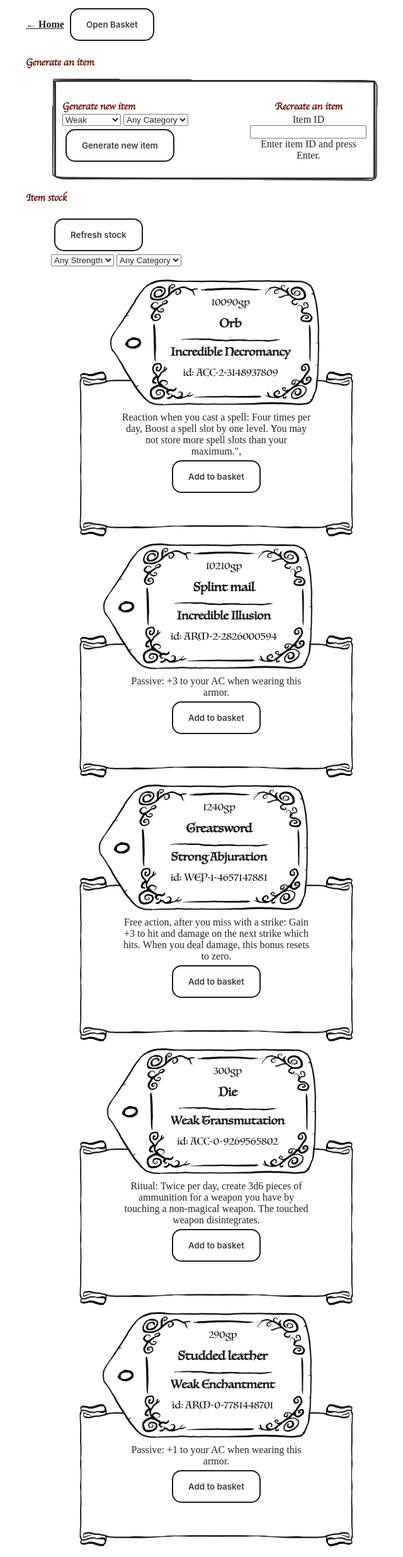
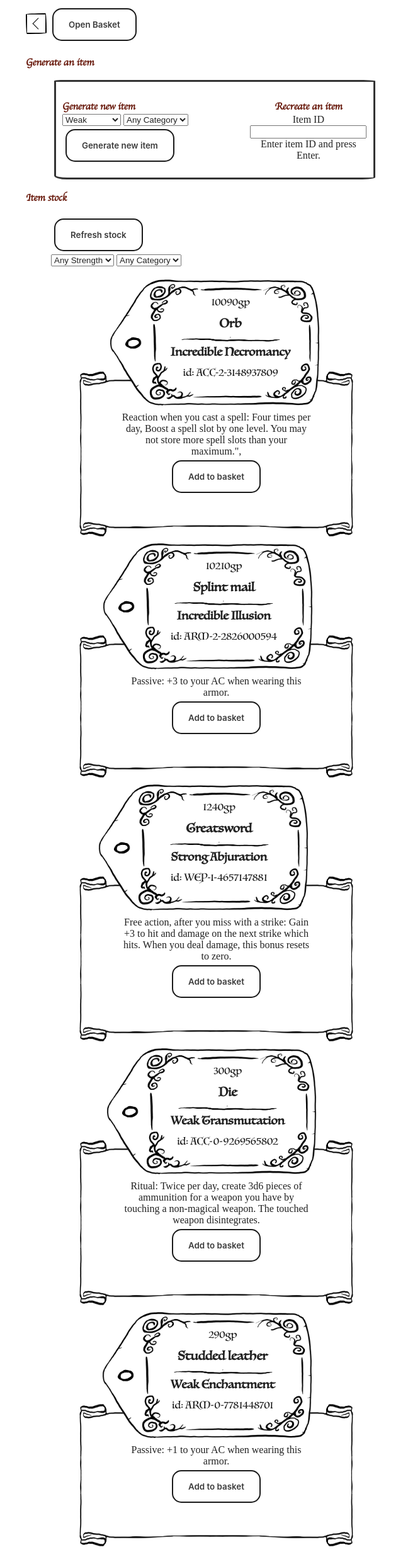
Before and after one commit to abregado/easyroleplay, a Jekyll site: the page built from sections/item-generator/item-generator.html, in a window 1280 px wide. Shown: the whole page at 63% size, without its empty margins (299-939 px from the left). Built offline with Jekyll 4.4.1, drawn with Linux system fonts in a browser that asks for light colours.

Commit message:
Visual fixes

```diff
--- a/sections/item-generator/item-generator.html
+++ b/sections/item-generator/item-generator.html
@@ -12,9 +12,14 @@ layout: default
 <script type="module" src="../sections/item-generator/itemgenerator.js"></script>
 <noscript>The items are generated via Javascript. No Javascript, No items.</noscript>
 
-<a class="back" href="/">&#8592; Home</a>
-<!-- Trigger/Open The Modal -->
-<button id="basketBtn" class="button-28">Open Basket</button>
+<!--<a class="back button button__arrow button__arrow&#45;&#45;left" href="/">&#8592; Home</a>-->
+<div class="side-by-side">
+    <button class="button button-55" onclick="location.href='/';" >
+        <div class="button__arrow button__arrow--left" />
+    </button>
+    <!-- Trigger/Open The Modal -->
+    <button id="basketBtn" class="button-28">Open Basket</button>
+</div>
 
 <h3>Generate an item</h3>
 <figure id="generate-item">
--- a/style.scss
+++ b/style.scss
@@ -64,19 +64,18 @@ div.generate-item-box {
     padding: 10px;
     margin: 5px;
 
-
-    &::before {
-        content: '';
-        border: 2px solid #353535;
-        display: block;
-        width: 100%;
-        height: 100%;
-        position: absolute;
-        top: 50%;
-        left: 50%;
-        transform: translate3d(-50%, -50%, 0) scale(1.015) rotate(0.5deg);
-        border-radius: 1% 1% 2% 4% / 2% 6% 5% 4%;
-    }
+    //&::before {
+    //    content: '';
+    //    border: 2px solid #353535;
+    //    display: block;
+    //    width: 100%;
+    //    height: 100%;
+    //    position: absolute;
+    //    top: 50%;
+    //    left: 50%;
+    //    transform: translate3d(-50%, -50%, 0) scale(1.015) rotate(0.5deg);
+    //    border-radius: 1% 1% 2% 4% / 2% 6% 5% 4%;
+    //}
 
     div.side-by-side {
         display: flex;
@@ -355,7 +354,7 @@ figure.twincard {
 
 .modal-header {
     padding: 2px 16px;
-    background-color: #5cb85c;
+    background-color: #eeeeee;
     color: white;
 }
 
@@ -367,7 +366,7 @@ figure.twincard {
 
 .modal-footer {
     padding: 2px 16px;
-    background-color: #5cb85c;
+    background-color: #eeeeee;
     color: white;
     height: 25vh;
     overflow-y: auto;
@@ -427,6 +426,93 @@ figure.twincard {
     transform: translateY(0);
 }
 
+.button-55 {
+   align-self: center;
+   background-color: #fff;
+   background-image: none;
+   background-position: 0 90%;
+   background-repeat: repeat no-repeat;
+   background-size: 4px 3px;
+   border-radius: 15px 225px 255px 15px 15px 255px 225px 15px;
+   border-style: solid;
+   border-width: 2px;
+   box-shadow: rgba(0, 0, 0, .2) 15px 28px 25px -18px;
+   box-sizing: border-box;
+   color: #41403e;
+   cursor: pointer;
+   display: inline-block;
+   font-family: Neucha, sans-serif;
+   font-size: 1rem;
+   line-height: 23px;
+   outline: none;
+   padding: .75rem;
+   text-decoration: none;
+   transition: all 235ms ease-in-out;
+   border-bottom-left-radius: 15px 255px;
+   border-bottom-right-radius: 225px 15px;
+   border-top-left-radius: 255px 15px;
+   border-top-right-radius: 15px 225px;
+   user-select: none;
+   -webkit-user-select: none;
+   touch-action: manipulation;
+}
+
+.button-55:hover {
+    box-shadow: rgba(0, 0, 0, .3) 2px 8px 8px -5px;
+    transform: translate3d(0, 2px, 0);
+}
+
+.button-55:focus {
+    box-shadow: rgba(0, 0, 0, .3) 2px 8px 4px -6px;
+}
+
+.button {
+    /* Center the content */
+    align-items: center;
+    //display: flex;
+    justify-content: center;
+
+    /* Spacing */
+    padding: 8px;
+}
+
+.button__arrow {
+    /* Transparent background */
+    background-color: transparent;
+
+    /* Size */
+    height: 12px;
+    width: 12px;
+}
+
+.button__arrow--up {
+    /* Edges */
+    border-left: 1px solid rgba(0, 0, 0, 0.3);
+    border-top: 1px solid rgba(0, 0, 0, 0.3);
+    transform: translateY(25%) rotate(45deg);
+}
+
+.button__arrow--right {
+    /* Edges */
+    border-right: 1px solid rgba(0, 0, 0, 0.3);
+    border-top: 1px solid rgba(0, 0, 0, 0.3);
+    transform: translateX(-25%) rotate(45deg);
+}
+
+.button__arrow--down {
+    /* Edges */
+    border-bottom: 1px solid rgba(0, 0, 0, 0.3);
+    border-right: 1px solid rgba(0, 0, 0, 0.3);
+    transform: translateY(-25%) rotate(45deg);
+}
+
+.button__arrow--left {
+    /* Edges */
+    border-bottom: 1px solid black;
+    border-left: 1px solid black;
+    transform: translateX(25%) rotate(45deg);
+}
+
 @font-face {
     font-family: Luminari-Regular;
     src: url("fonts/Luminari-Regular.ttf") format("truetype");
```
